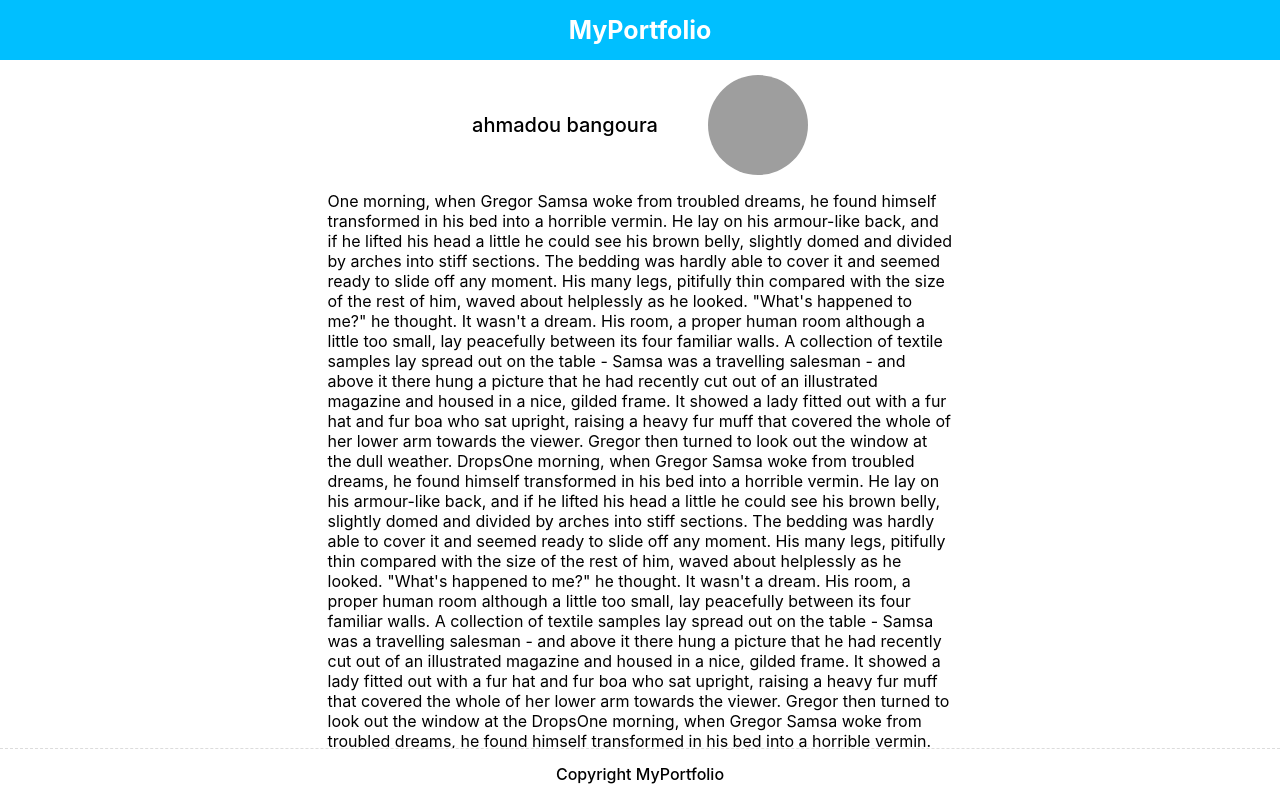
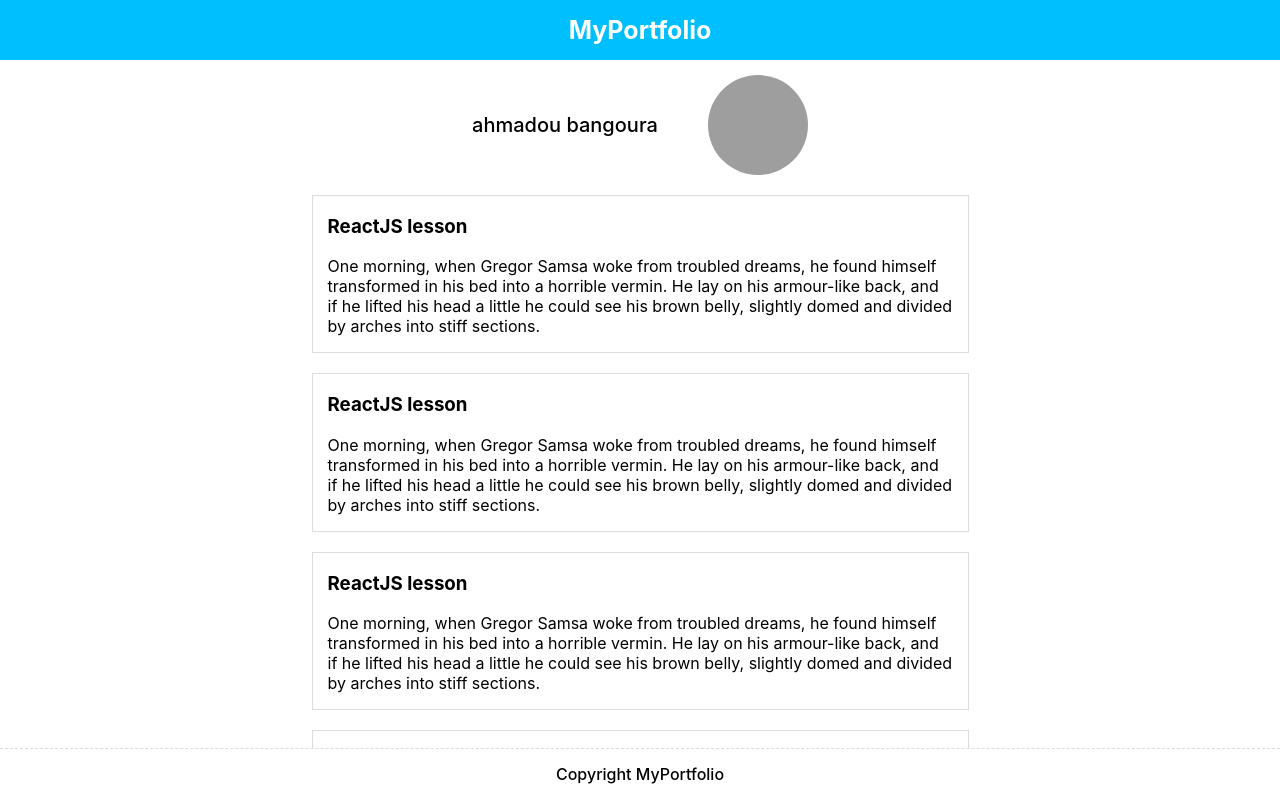
Before and after one commit to ProNoob702/reactjs-course, a React (Create React App) app: page / in a window 1280 px wide. Shown: the top 797 px of the page. Built offline with nearby package versions, Linux system fonts and the light colour scheme; grey boxes are pictures that could not be loaded.

Commit message:
Post component

```diff
--- /dev/null
+++ b/src/components/Post.js
@@ -0,0 +1,15 @@
+import "../styles/Post.css";
+
+export const PostComponent = (props) => {
+  return (
+    <div className="UserPost">
+      <h3 className="UserPost__Title">ReactJS lesson</h3>
+      <p className="UserPost__Description">
+        One morning, when Gregor Samsa woke from troubled dreams, he found
+        himself transformed in his bed into a horrible vermin. He lay on his
+        armour-like back, and if he lifted his head a little he could see his
+        brown belly, slightly domed and divided by arches into stiff sections.
+      </p>
+    </div>
+  );
+};
--- a/src/components/UserProfile.js
+++ b/src/components/UserProfile.js
@@ -1,4 +1,5 @@
 import "../styles/UserProfile.css";
+import { PostComponent } from "./Post";
 
 export const UserProfile = () => {
   return (
@@ -7,70 +8,12 @@ export const UserProfile = () => {
         fullName="ahmadou bangoura"
         avatarSrc="https://upload.wikimedia.org/wikipedia/commons/7/7c/Profile_avatar_placeholder_large.png"
       />
-      <p className="UserProfile__Desciption">
-        One morning, when Gregor Samsa woke from troubled dreams, he found
-        himself transformed in his bed into a horrible vermin. He lay on his
-        armour-like back, and if he lifted his head a little he could see his
-        brown belly, slightly domed and divided by arches into stiff sections.
-        The bedding was hardly able to cover it and seemed ready to slide off
-        any moment. His many legs, pitifully thin compared with the size of the
-        rest of him, waved about helplessly as he looked. "What's happened to
-        me?" he thought. It wasn't a dream. His room, a proper human room
-        although a little too small, lay peacefully between its four familiar
-        walls. A collection of textile samples lay spread out on the table -
-        Samsa was a travelling salesman - and above it there hung a picture that
-        he had recently cut out of an illustrated magazine and housed in a nice,
-        gilded frame. It showed a lady fitted out with a fur hat and fur boa who
-        sat upright, raising a heavy fur muff that covered the whole of her
-        lower arm towards the viewer. Gregor then turned to look out the window
-        at the dull weather. DropsOne morning, when Gregor Samsa woke from
-        troubled dreams, he found himself transformed in his bed into a horrible
-        vermin. He lay on his armour-like back, and if he lifted his head a
-        little he could see his brown belly, slightly domed and divided by
-        arches into stiff sections. The bedding was hardly able to cover it and
-        seemed ready to slide off any moment. His many legs, pitifully thin
-        compared with the size of the rest of him, waved about helplessly as he
-        looked. "What's happened to me?" he thought. It wasn't a dream. His
-        room, a proper human room although a little too small, lay peacefully
-        between its four familiar walls. A collection of textile samples lay
-        spread out on the table - Samsa was a travelling salesman - and above it
-        there hung a picture that he had recently cut out of an illustrated
-        magazine and housed in a nice, gilded frame. It showed a lady fitted out
-        with a fur hat and fur boa who sat upright, raising a heavy fur muff
-        that covered the whole of her lower arm towards the viewer. Gregor then
-        turned to look out the window at the DropsOne morning, when Gregor Samsa
-        woke from troubled dreams, he found himself transformed in his bed into
-        a horrible vermin. He lay on his armour-like back, and if he lifted his
-        head a little he could see his brown belly, slightly domed and divided
-        by arches into stiff sections. The bedding was hardly able to cover it
-        and seemed ready to slide off any moment. His many legs, pitifully thin
-        compared with the size of the rest of him, waved about helplessly as he
-        looked. "What's happened to me?" he thought. It wasn't a dream. His
-        room, a proper human room although a little too small, lay peacefully
-        between its four familiar walls. A collection of textile samples lay
-        spread out on the table - Samsa was a travelling salesman - and above it
-        there hung a picture that he had recently cut out of an illustrated
-        magazine and housed in a nice, gilded frame. It showed a lady fitted out
-        with a fur hat and fur boa who sat upright, raising a heavy fur muff
-        that covered the whole of her lower arm towards the viewer. Gregor then
-        turned to look out the window at the dull weather. DropsOne morning,
-        when Gregor Samsa woke from troubled dreams, he found himself
-        transformed in his bed into a horrible vermin. He lay on his armour-like
-        back, and if he lifted his head a little he could see his brown belly,
-        slightly domed and divided by arches into stiff sections. The bedding
-        was hardly able to cover it and seemed ready to slide off any moment.
-        His many legs, pitifully thin compared with the size of the rest of him,
-        waved about helplessly as he looked. "What's happened to me?" he
-        thought. It wasn't a dream. His room, a proper human room although a
-        little too small, lay peacefully between its four familiar walls. A
-        collection of textile samples lay spread out on the table - Samsa was a
-        travelling salesman - and above it there hung a picture that he had
-        recently cut out of an illustrated magazine and housed in a nice, gilded
-        frame. It showed a lady fitted out with a fur hat and fur boa who sat
-        upright, raising a heavy fur muff that covered the whole of her lower
-        arm towards the viewer. Gregor then turned to look out the window at the
-        Drops
-      </p>
+      <div className="UserProfile_Posts">
+        <PostComponent />
+        <PostComponent />
+        <PostComponent />
+        <PostComponent />
+      </div>
     </div>
   );
 };
--- /dev/null
+++ b/src/styles/Post.css
@@ -0,0 +1,12 @@
+.UserPost {
+  padding: 0 15px;
+  border: 1px solid gainsboro;
+  margin: 20px auto;
+  width: 50%;
+}
+
+.UserPost__Title {
+}
+
+.UserPost__Description {
+}
--- a/src/styles/UserProfile.css
+++ b/src/styles/UserProfile.css
@@ -19,7 +19,3 @@
   height: 100px;
   width: 100px;
 }
-
-.UserProfile__Desciption {
-  padding: 0 25%;
-}
```
